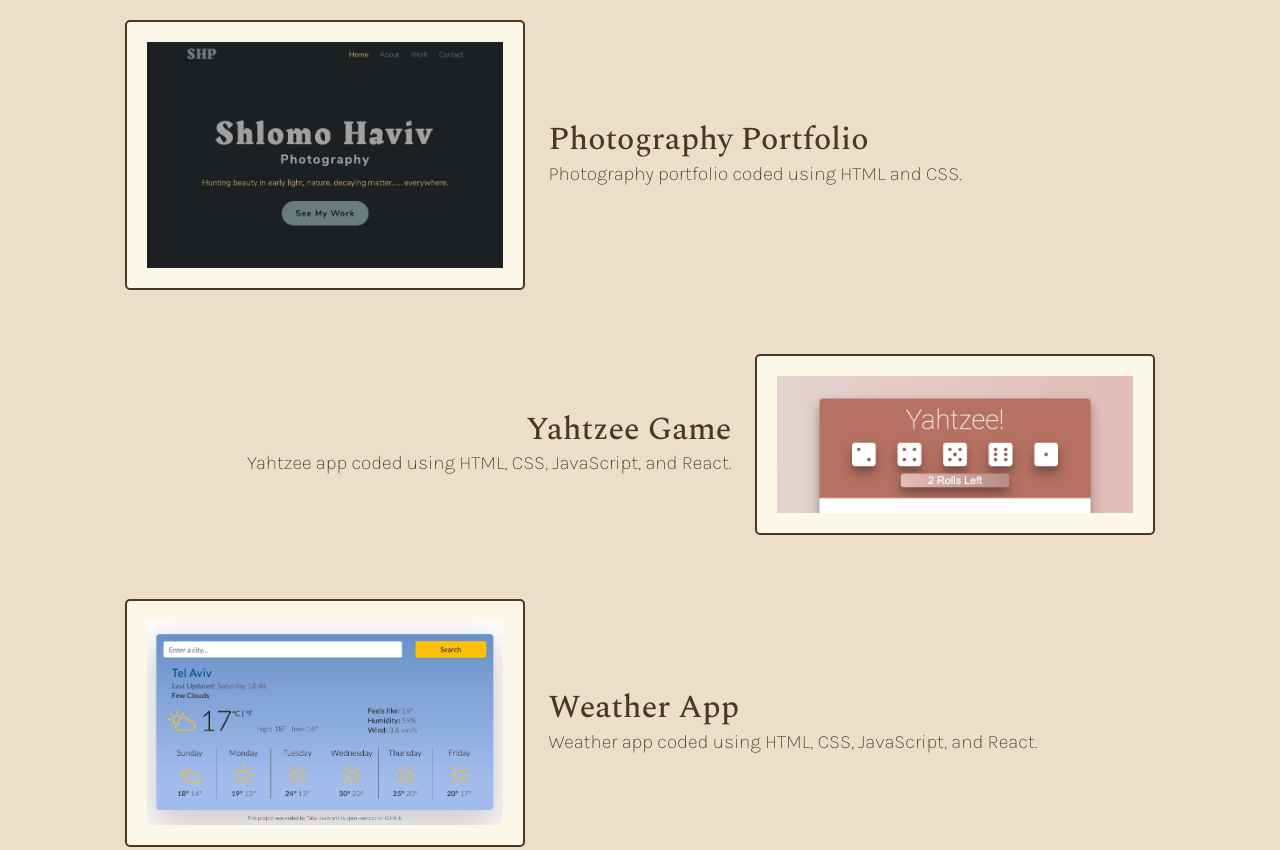
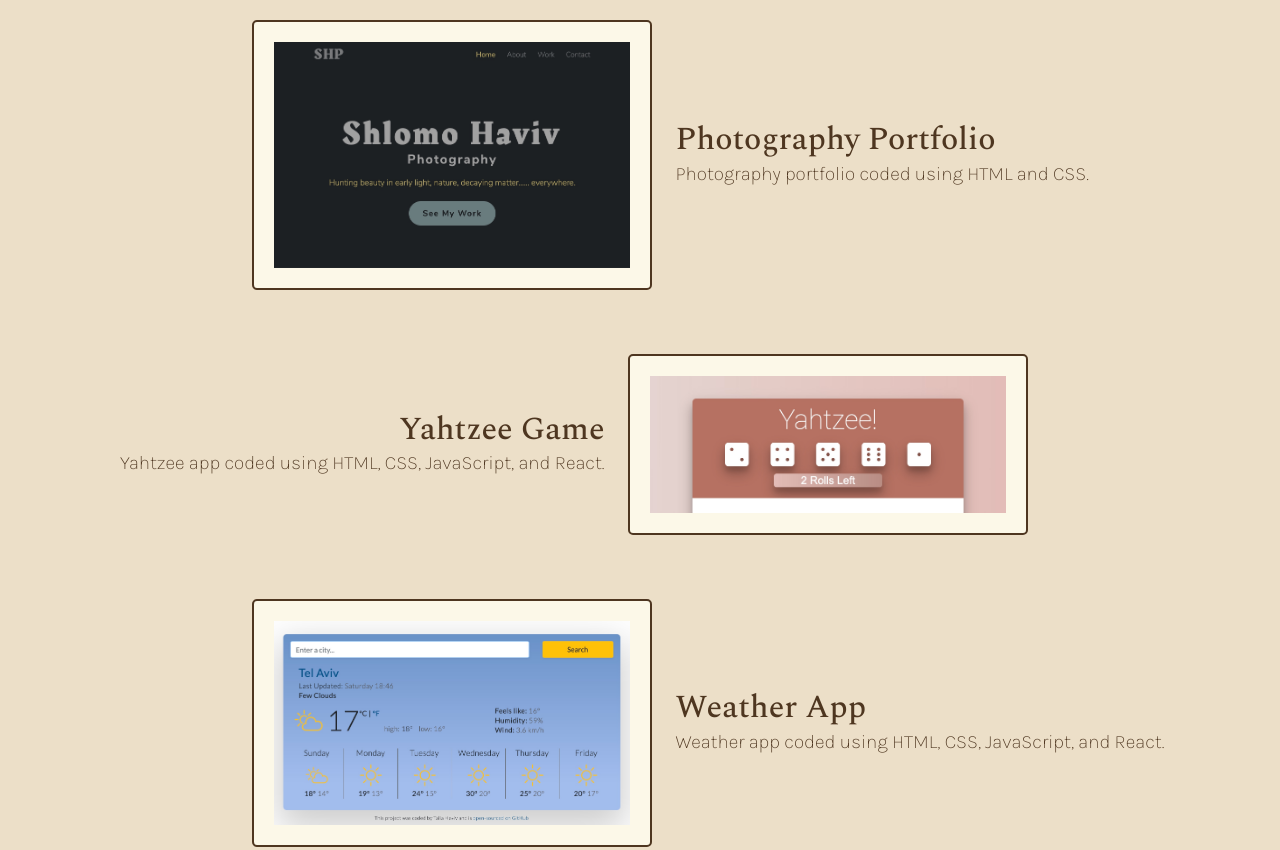
Before and after one commit to tshaviv33/portfolio-project, a plain HTML site: page index.html in a window 1280 px wide. Shown: the part 540-1390 px from the top of the page. Drawn offline with nearby package versions, Linux system fonts and the light colour scheme.

Commit message:
Edited width of homepage project previews

```diff
--- a/index.html
+++ b/index.html
@@ -80,7 +80,7 @@
               class="img-fluid float-end"
             />
           </div>
-          <div class="w-75 w-md-50 px-4">
+          <div class="w-50 px-4">
             <h4>Photography Portfolio</h4>
             <p class="d-none d-md-block">
               Photography portfolio coded using HTML and CSS.
@@ -93,7 +93,7 @@
         <div
           class="d-flex justify-content-center align-items-center mb-3 pb-md-5"
         >
-          <div class="w-75 md-w-50 px-4 text-right">
+          <div class="w-50 px-4 text-right">
             <h4>Yahtzee Game</h4>
             <p class="d-none d-md-block">
               Yahtzee app coded using HTML, CSS, JavaScript, and React.
@@ -118,7 +118,7 @@
               class="img-fluid float-end"
             />
           </div>
-          <div class="w-75 md-w-50 px-4">
+          <div class="w-50 px-4">
             <h4>Weather App</h4>
             <p class="d-none d-md-block">
               Weather app coded using HTML, CSS, JavaScript, and React.
```
